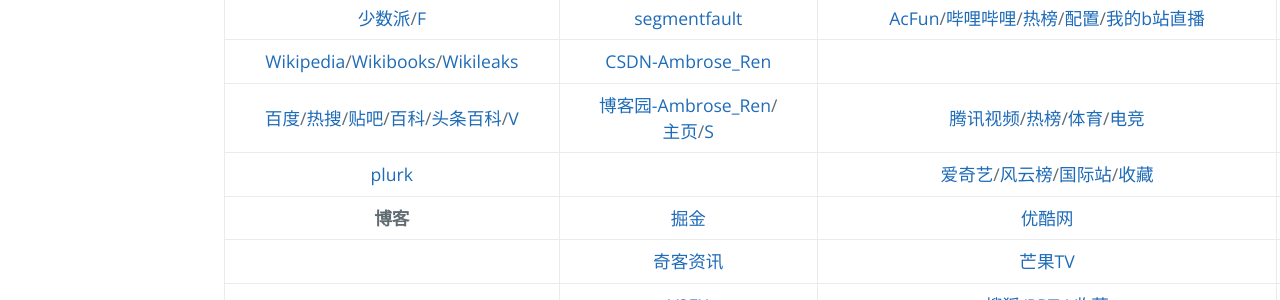
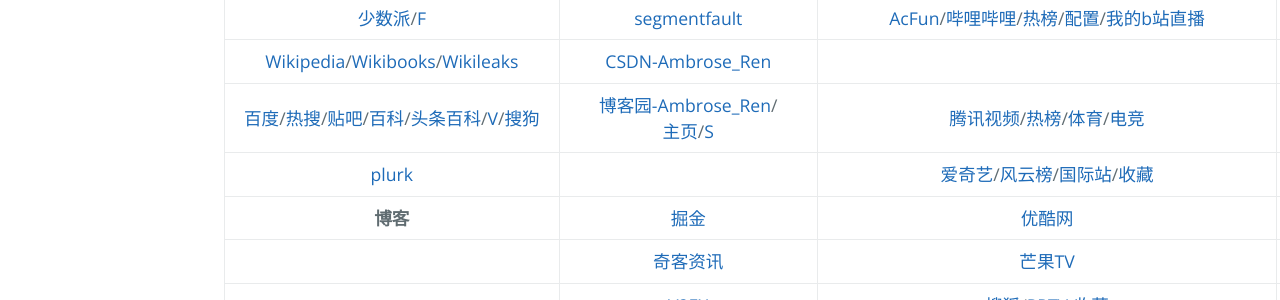
Before and after one commit to AmbroseRen/test, a Jekyll site: the page built from navigation.md, in a window 1280 px wide. Shown: the part 901-1201 px from the top of the page. Built offline with Jekyll 4.4.1, drawn with Linux system fonts in a browser that asks for light colours; our own code applies the rules of GitHub Pages for plain Markdown files; the repository's description, which GitHub fills in, is left out.

Commit message:
Update navigation.md

```diff
--- a/navigation.md
+++ b/navigation.md
@@ -24,7 +24,7 @@
 | [小红书](https://www.xiaohongshu.com/explore) | [InfoQ](https://www.infoq.cn/) | [Youtube](https://www.youtube.com/)/[媒体库](https://www.youtube.com/feed/library) | [AnywhereAnything](http://lackar.com/aa/) |
 | [少数派](https://sspai.com/)/[F](Library/Forum.md) | [segmentfault](https://segmentfault.com/u/ambroseren/users/following) | [AcFun](https://www.acfun.cn/)/[哔哩哔哩](https://space.bilibili.com/352834482/fans/follow)/[热榜](https://www.bilibili.com/v/popular/rank/all)/[配置](https://link.bilibili.com/p/center/index#/my-room/start-live)/[我的b站直播](https://live.bilibili.com/22653502) | [QQ邮箱](https://mail.qq.com/)/[万年历](https://wannianrili.bmcx.com/)/[12306](https://kyfw.12306.cn/otn/leftTicket/init) |
 | [Wikipedia](https://www.wikipedia.org/)/[Wikibooks](https://www.wikibooks.org/)/[Wikileaks](https://wikileaks.org/What-is-WikiLeaks.html) | [CSDN-Ambrose_Ren](https://blog.csdn.net/Ambrose_Ren) | []() | [高德地图](https://www.amap.com/)/[百度地图](https://map.baidu.com/) |
-| [百度](https://www.baidu.com/)/[热搜](https://top.baidu.com/board)/[贴吧](https://tieba.baidu.com/index.html)/[百科](https://baike.baidu.com/usercenter/lemmas#favorites)/[头条百科](https://www.baike.com/)/[V](https://baike.baidu.com/vbaike#gallary) | [博客园-Ambrose_Ren](https://www.cnblogs.com/rensi/)/[主页](https://home.cnblogs.com/u/rensi/)/[S](https://zzk.cnblogs.com/s/blogpost) | [腾讯视频](https://v.qq.com/biu/u/playlist)/[热榜](https://v.qq.com/biu/ranks/?t=hotsearch)/[体育](https://live.qq.com/match)/[电竞](https://egame.qq.com/gamelist) | [阿里云盘](https://www.aliyundrive.com/drive/)/[百度网盘](https://pan.baidu.com/disk/home)/[C](Data/Clouder.md) |
+| [百度](https://www.baidu.com/)/[热搜](https://top.baidu.com/board)/[贴吧](https://tieba.baidu.com/index.html)/[百科](https://baike.baidu.com/usercenter/lemmas#favorites)/[头条百科](https://www.baike.com/)/[V](https://baike.baidu.com/vbaike#gallary)/[搜狗](https://top.sogou.com/) | [博客园-Ambrose_Ren](https://www.cnblogs.com/rensi/)/[主页](https://home.cnblogs.com/u/rensi/)/[S](https://zzk.cnblogs.com/s/blogpost) | [腾讯视频](https://v.qq.com/biu/u/playlist)/[热榜](https://v.qq.com/biu/ranks/?t=hotsearch)/[体育](https://live.qq.com/match)/[电竞](https://egame.qq.com/gamelist) | [阿里云盘](https://www.aliyundrive.com/drive/)/[百度网盘](https://pan.baidu.com/disk/home)/[C](Data/Clouder.md) |
 | [plurk](https://www.plurk.com/AmbroseRenCN) | []() | [爱奇艺](https://www.iqiyi.com/u/fav)/[风云榜](https://www.iqiyi.com/ranks1/home)/[国际站](https://www.iq.com/)/[收藏](https://www.iq.com/personal?type=favorite) | []() |
 | __博客__ | [掘金](https://juejin.cn/) | [优酷网](https://user.youku.com/page/usc/fav?theme=) | []() |
 | []() | [奇客资讯](https://www.solidot.org/) | [芒果TV](https://i.mgtv.com/my/looklist) | __新手基础自学__ |
```
